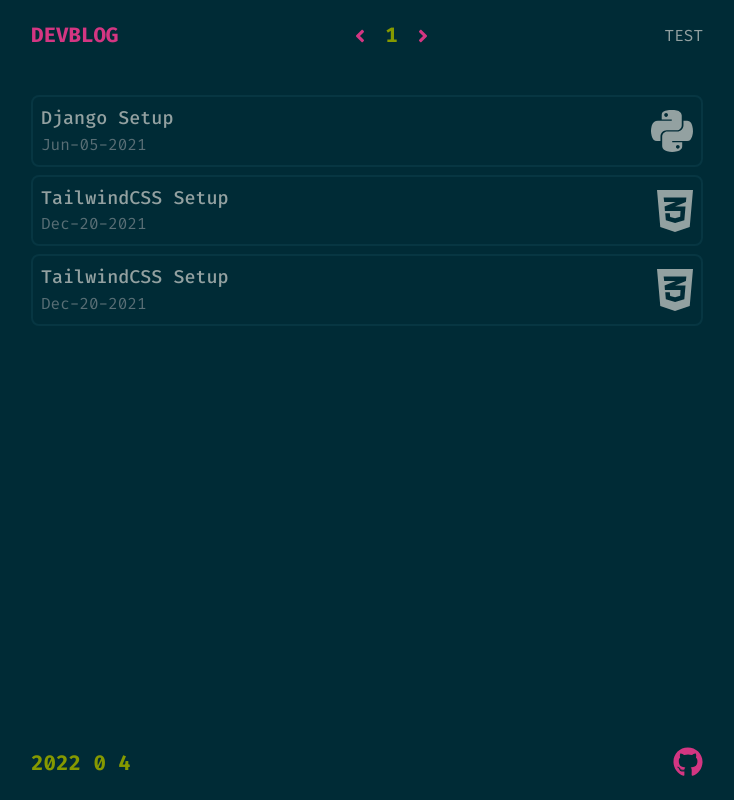
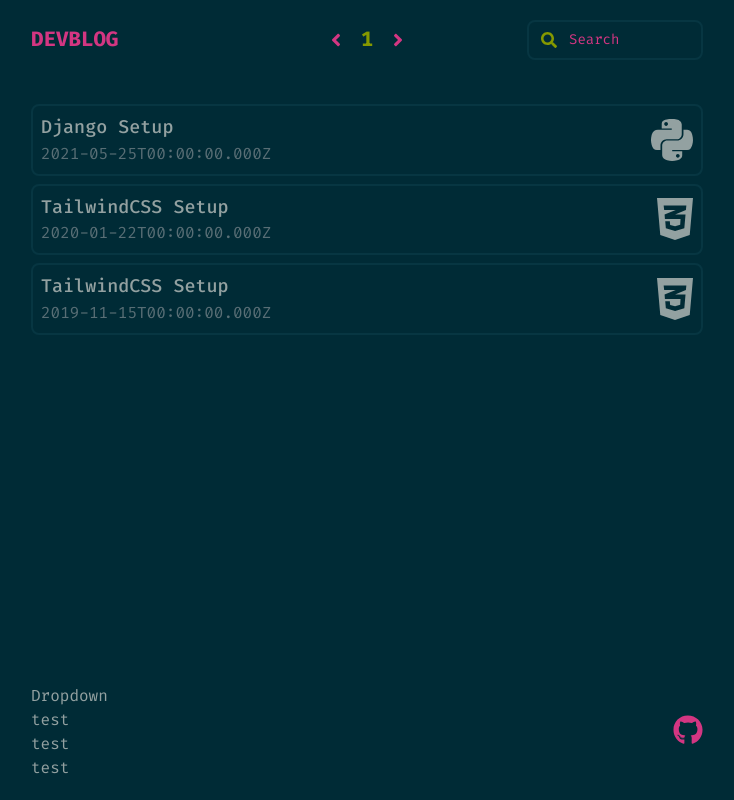
Before and after one commit to coffee-monk/developer-blog, a Gatsby site: page / in a window 1280 px wide. Shown: the whole page, without its empty margins (273-1007 px from the left). Built offline with nearby package versions, Linux system fonts and the light colour scheme; Gatsby itself is replaced by a stand-in of ours.

Commit message:
context api search

```diff
--- /dev/null
+++ b/src/components/dropdownFilter.js
@@ -0,0 +1,19 @@
+import React from "react"
+
+const DropdownSorter = () => {
+  return (
+    <div className="relative inline-block text-left">
+      <div>Options</div>
+
+      <div className="origin-top-right absolute right-0 mt-2 w-56 ">
+        <ul className="py-1">
+          <li className="px-4 py-2">Python</li>
+          <li className="px-4 py-2">Javascript</li>
+          <li className="px-4 py-2">HTML/CSS</li>
+        </ul>
+      </div>
+    </div>
+  )
+}
+
+export default DropdownSorter
--- a/src/components/footer.js
+++ b/src/components/footer.js
@@ -11,7 +11,15 @@ const Footer = () => {
   return (
     <footer className="absolute bottom-0 w-full mx-auto max-w-2xl">
       <div className="flex items-center justify-between py-5 mt-6">
-        <h1 className="text-green-sol">{date}</h1>
+        <div className="relative inline-block">
+          <button>Dropdown</button>
+          <ul>
+            <li>test</li>
+            <li>test</li>
+            <li>test</li>
+          </ul>
+        </div>
+
         <a href="https://github.com/coffee-monk">
           <FontAwesomeIcon
             className="text-3xl text-magenta-sol hover:text-blue-sol transition ease-out duration-200"
--- a/src/components/header.js
+++ b/src/components/header.js
@@ -1,15 +1,16 @@
 import { Link } from "gatsby"
-import React, { useContext } from "react"
-import Paginator from "../components/paginator"
+import React from "react"
+import Paginator from "./paginator"
+import SearchBar from "./searchBar"
 
 const Header = () => {
   return (
-    <nav className="flex flex-wrap items-center justify-between py-5 mb-6">
+    <nav className="grid grid-cols-3 items-center py-5 mb-6">
       <h1 className="text-magenta-sol hover:text-blue-sol transition ease-out duration-200">
         <Link to="/">DEVBLOG</Link>
       </h1>
       <Paginator />
-      <p>TEST</p>
+      <SearchBar />
     </nav>
   )
 }
--- a/src/components/layout.css
+++ b/src/components/layout.css
@@ -5,10 +5,10 @@
 @tailwind utilities;
 
 :root {
+  --base-00: #657b83;
+  --base-01: #586e75;
+  --base-02: #073642;
   --base-03: #002b36;
-  --base-02: #073642;
-  --base-01: #586e75;
-  --base-00: #657b83;
   --base-0: #839496;
   --base-1: #93a1a1;
   --base-2: #eee8d5;
--- a/src/components/paginator.js
+++ b/src/components/paginator.js
@@ -12,13 +12,13 @@ function Paginator() {
       <FontAwesomeIcon
         onClick={() => dispatch({ type: "DECREMENT" })}
         icon={faAngleLeft}
-        className="text-magenta-sol text-xl mx-5 cursor-pointer hover:text-cyan-sol"
+        className="text-magenta-sol text-xl mx-5 cursor-pointer hover:text-cyan-sol transition ease-out duration-100"
       />
       <h1 className="text-green-sol">{state.currentPage}</h1>
       <FontAwesomeIcon
         onClick={() => dispatch({ type: "INCREMENT" })}
         icon={faAngleRight}
-        className="text-magenta-sol text-xl mx-5 cursor-pointer hover:text-cyan-sol"
+        className="text-magenta-sol text-xl mx-5 cursor-pointer hover:text-cyan-sol transition ease-out duration-100"
       />
     </div>
   )
--- a/src/components/posts.js
+++ b/src/components/postsBoard.js
@@ -1,4 +1,4 @@
-import React, { useContext } from "react"
+import React, { useContext, useEffect } from "react"
 
 import { BlogContext } from "../context/BlogContextProvider"
 
@@ -6,13 +6,20 @@ import PostLink from "./postLink"
 
 const Posts = () => {
   const { state } = useContext(BlogContext)
+  const { posts, filteredPosts, currentPage, postsPerPage } = state
 
-  const { posts, currentPage, postsPerPage } = state
-
-  // Get current posts
+  // Get list of posts per pagination
   const indexOfLastPost = currentPage * postsPerPage
   const indexOfFirstPost = indexOfLastPost - postsPerPage
-  const currentPosts = posts.slice(indexOfFirstPost, indexOfLastPost)
+  let currentPosts
+
+  if (filteredPosts.length === 0) {
+    currentPosts = posts.slice(indexOfFirstPost, indexOfLastPost)
+  } else {
+    currentPosts = filteredPosts.slice(indexOfFirstPost, indexOfLastPost)
+  }
+
+  console.log(currentPosts)
 
   return (
     <>
--- a/src/components/searchBar.js
+++ b/src/components/searchBar.js
@@ -1,13 +1,40 @@
-import React from "react"
+import React, { useContext } from "react"
+
+import { FontAwesomeIcon } from "@fortawesome/react-fontawesome"
+import { faSearch } from "@fortawesome/free-solid-svg-icons"
+
+import { BlogContext } from "../context/BlogContextProvider"
 
 const SearchBar = () => {
+  const { state, dispatch } = useContext(BlogContext)
+  const { posts } = state
+
+  const updateSearchPosts = event => {
+    const filteredPosts = posts.filter(post => {
+      return post.frontmatter.title
+        .toLowerCase()
+        .includes(event.target.value.toLowerCase())
+    })
+    dispatch({
+      type: "SET_FILTERED_POSTS",
+      payload: filteredPosts,
+    })
+  }
+
   return (
-    <input
-      type="text"
-      placeholder={placeholder}
-      value={wordEntered}
-      onChange={handleFilter}
-    />
+    <div className="ml-auto w-44">
+      <span className="absolute z-10 items-center justify-center w-8 py-2.5 pl-3 text-base leading-snug text-center bg-transparent text-green-sol">
+        <FontAwesomeIcon icon={faSearch} />
+      </span>
+
+      <input
+        type="text"
+        name="search"
+        placeholder="Search"
+        onChange={updateSearchPosts}
+        className="px-3 py-2 pl-10 w-full text-cyan-sol text-sm bg-transparent placeholder-magenta-sol rounded-lg border-2 border-base-02 focus:border-cyan-sol focus:outline-none focus:placeholder-transparent transition ease-out duration-100"
+      />
+    </div>
   )
 }
 
--- a/src/context/BlogContextProvider.js
+++ b/src/context/BlogContextProvider.js
@@ -4,9 +4,11 @@ export const BlogContext = createContext()
 
 const initialState = {
   posts: [],
+  filteredPosts: [],
   currentPage: 1,
   totalPages: 1,
   postsPerPage: 3,
+  searchBarValue: "",
 }
 
 function reducer(state, action) {
@@ -15,6 +17,12 @@ function reducer(state, action) {
       return {
         ...state,
         posts: action.payload,
+      }
+    }
+    case "SET_FILTERED_POSTS": {
+      return {
+        ...state,
+        filteredPosts: action.payload,
       }
     }
     case "INCREMENT": {
@@ -33,7 +41,7 @@ function reducer(state, action) {
           state.currentPage > 1 ? state.currentPage - 1 : state.currentPage,
       }
     }
-    case "PAGINATOR_TOTAL": {
+    case "PAGINATOR_MAX": {
       return {
         ...state,
         totalPages: action.payload,
--- a/src/pages/index.js
+++ b/src/pages/index.js
@@ -2,12 +2,13 @@ import React, { useEffect, useContext } from "react"
 import { graphql } from "gatsby"
 
 import Layout from "../components/layout"
-import Posts from "../components/posts"
+import PostsBoard from "../components/postsBoard"
 
 import { BlogContext } from "../context/BlogContextProvider"
 
 const IndexPage = ({ data }) => {
   const { state, dispatch } = useContext(BlogContext)
+  const { posts, filteredPosts, postsPerPage } = state
 
   // set posts in context API
   useEffect(() => {
@@ -17,17 +18,20 @@ const IndexPage = ({ data }) => {
     })
   }, [])
 
-  // update posts per page if state.posts changes
+  // update posts per page if posts/filteredPosts changes
   useEffect(() => {
     dispatch({
-      type: "PAGINATOR_TOTAL",
-      payload: Math.ceil(state.posts.length / state.postsPerPage),
+      type: "PAGINATOR_MAX",
+      payload:
+        filteredPosts.length === 0
+          ? Math.ceil(posts.length / postsPerPage)
+          : Math.ceil(filteredPosts.length / postsPerPage),
     })
-  }, [state.posts])
+  }, [posts, filteredPosts])
 
   return (
     <Layout>
-      <Posts />
+      <PostsBoard />
     </Layout>
   )
 }
--- a/src/posts/django-setup.md
+++ b/src/posts/django-setup.md
@@ -2,7 +2,7 @@
 title: Django Setup
 slug: django-setup
 lang: python
-date: Jun-05-2021
+date: 2021-05-25
 ---
 
 Ipsum laborum nostrum mollitia commodi possimus? Laboriosam fugiat praesentium quibusdam beatae explicabo Odit fuga magnam totam commodi expedita. Autem non voluptatum pariatur possimus corrupti Voluptatibus sunt harum saepe fuga ut.
--- a/src/posts/tailwindcss-setup.md
+++ b/src/posts/tailwindcss-setup.md
@@ -2,7 +2,7 @@
 title: TailwindCSS Setup
 slug: tailwindcss-setup
 lang: css
-date: Dec-20-2021
+date: 2020-01-22
 ---
 
 Ipsum laborum nostrum mollitia commodi possimus? Laboriosam fugiat praesentium quibusdam beatae explicabo Odit fuga magnam totam commodi expedita. Autem non voluptatum pariatur possimus corrupti Voluptatibus sunt harum saepe fuga ut.
--- a/src/posts/test.md
+++ b/src/posts/test.md
@@ -2,7 +2,7 @@
 title: TailwindCSS Setup
 slug: tailwindcss-setup
 lang: css
-date: Dec-20-2021
+date: 2019-11-15
 ---
 
 Ipsum laborum nostrum mollitia commodi possimus? Laboriosam fugiat praesentium quibusdam beatae explicabo Odit fuga magnam totam commodi expedita. Autem non voluptatum pariatur possimus corrupti Voluptatibus sunt harum saepe fuga ut.
--- a/src/posts/typescript-setup.md
+++ b/src/posts/typescript-setup.md
@@ -2,7 +2,7 @@
 title: Typescript Setup
 slug: typescript-setup
 lang: javascript
-date: Nov-21-2021
+date: 2018-06-14
 ---
 
 Ipsum laborum nostrum mollitia commodi possimus? Laboriosam fugiat praesentium quibusdam beatae explicabo Odit fuga magnam totam commodi expedita. Autem non voluptatum pariatur possimus corrupti Voluptatibus sunt harum saepe fuga ut.
```
